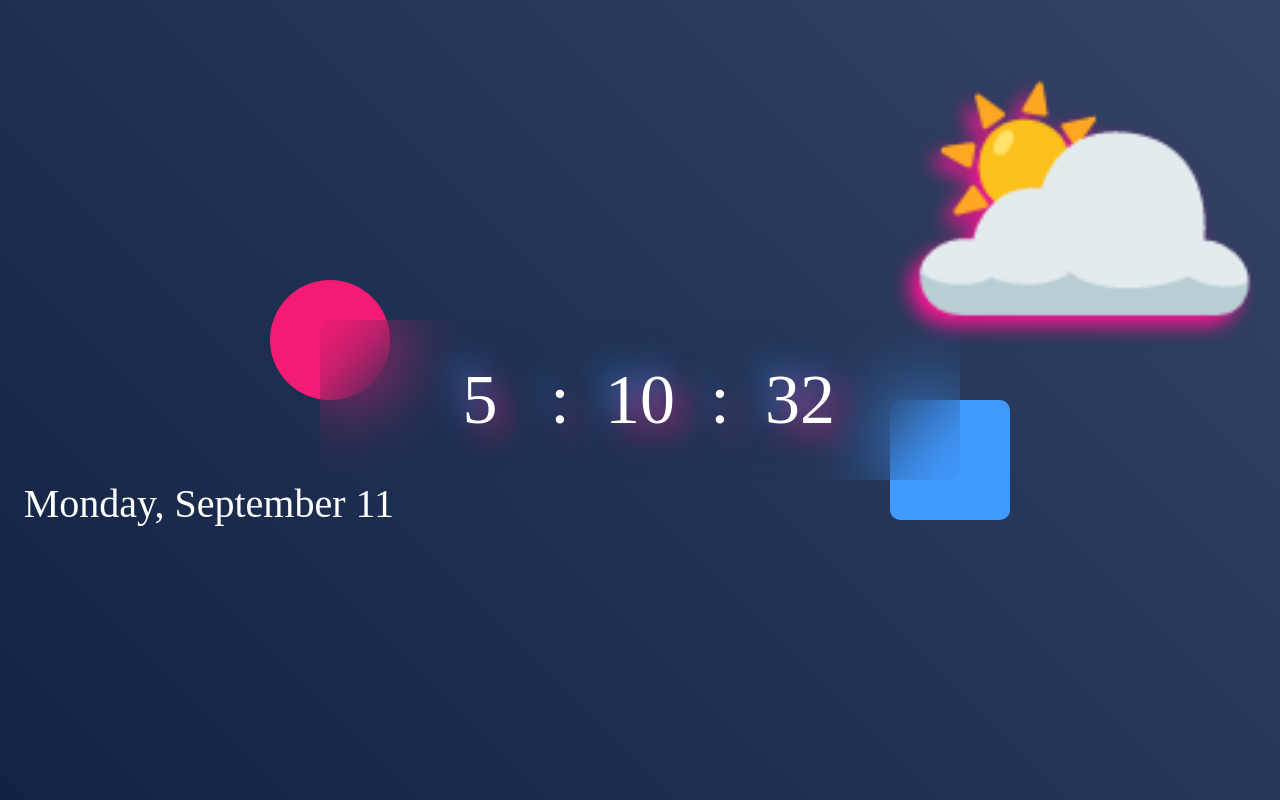
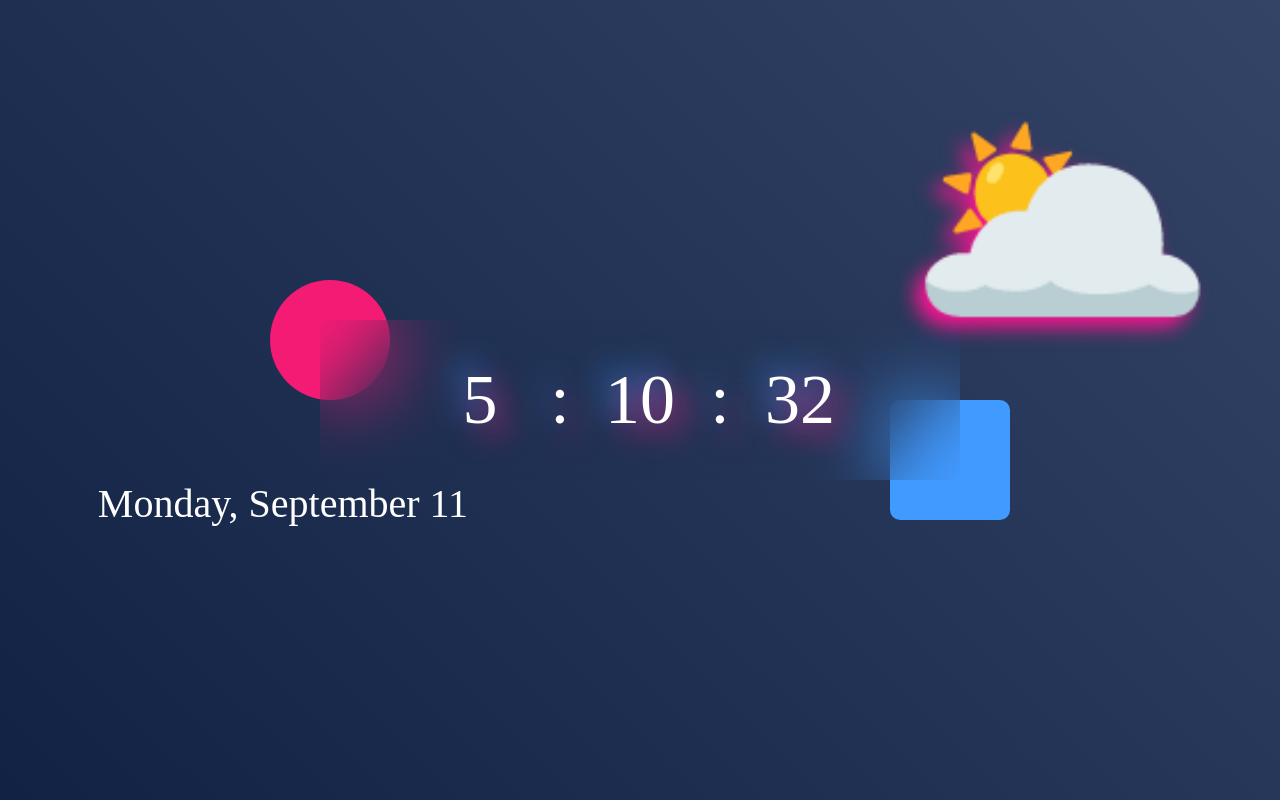
Before and after one commit to myOutLock/Clock, a plain HTML site: page index.html in a window 1280 px wide. Drawn offline with Linux system fonts and the light colour scheme.

Commit message:
Update style.css

```diff
--- a/style.css
+++ b/style.css
@@ -67,7 +67,7 @@ body {
 }
 .ampm{
   position: absolute;
-  font-size: 300px;
+  font-size: 250px;
   top: 5%;
   right: 1%;
   transform: translate(85%, -85%);
@@ -78,7 +78,7 @@ body {
   font-size: 40px;
   font-family: 'Times New Roman', Times, serif;
   position: absolute;
-  transform: translate(-80%, 100%);
+  transform: translate(-60%, 100%);
   bottom: 0;
 }
 
```
